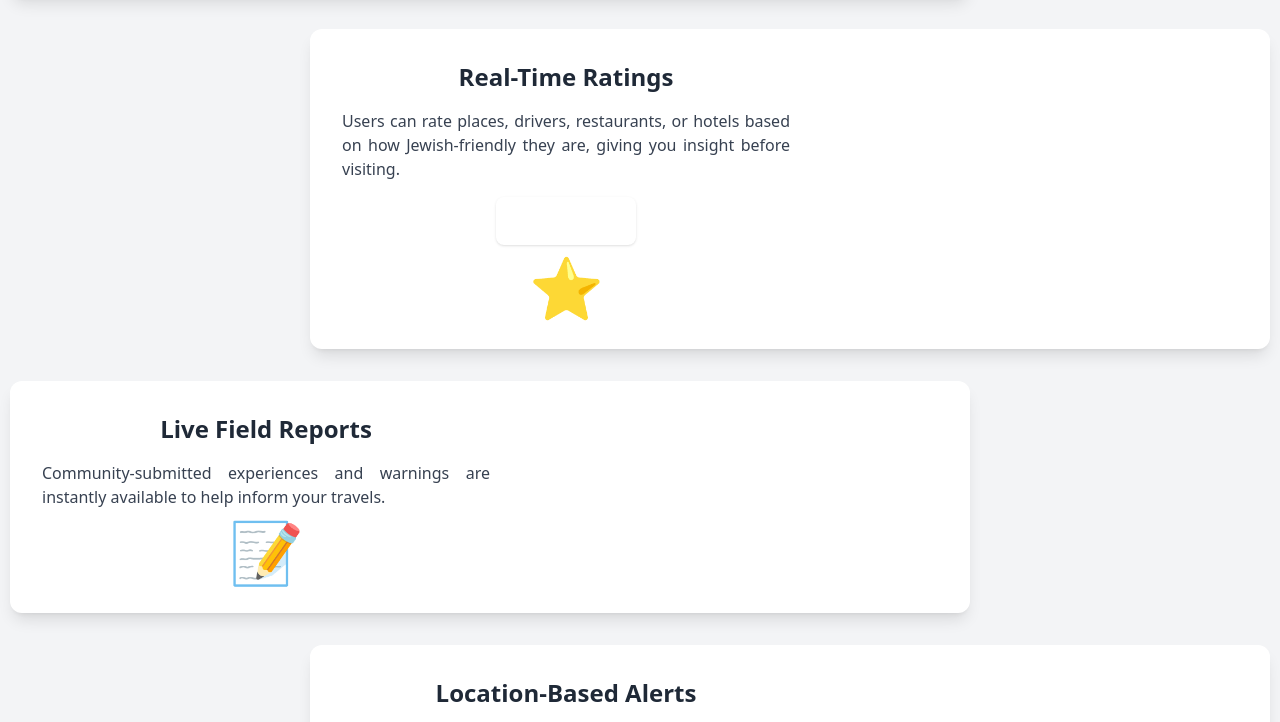
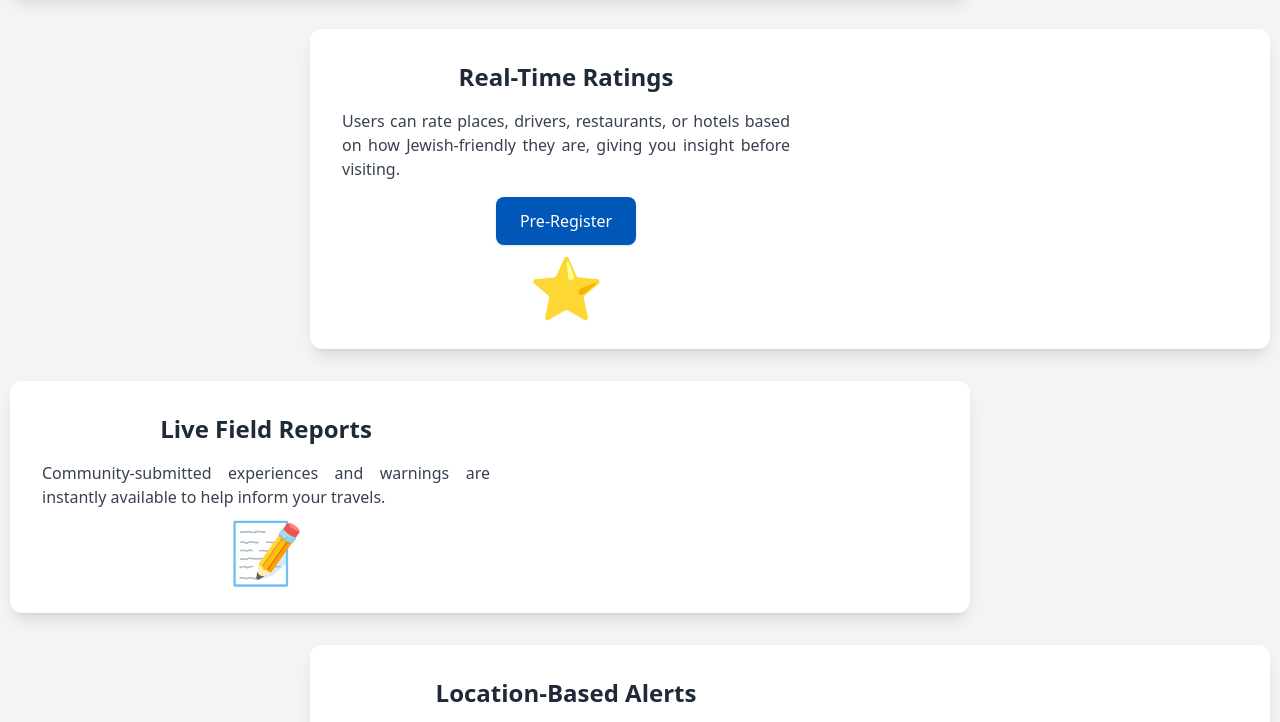
Before and after one commit to MagenTravel/MagenTravel.github.io, a website: page index.html in a window 1280 px wide. Shown: the part 682-1404 px from the top of the page. Drawn offline with Linux system fonts and the light colour scheme.

Commit message:
css built

```diff
--- a/index.html
+++ b/index.html
@@ -67,13 +67,6 @@
     <!-- Tailwind + custom colors
     <script src="https://cdn.tailwindcss.com"></script> -->
     <link rel="stylesheet" href="assets/css/style.css" />
-    <script>
-        tailwind.config = {
-            theme: {
-                extend: { colors: { brandBlue: '#0057b7', brandDark: '#003f88' } }
-            }
-        }
-    </script>
 
 </head>
 
```
Also changed, not shown: assets/css/style.css.
